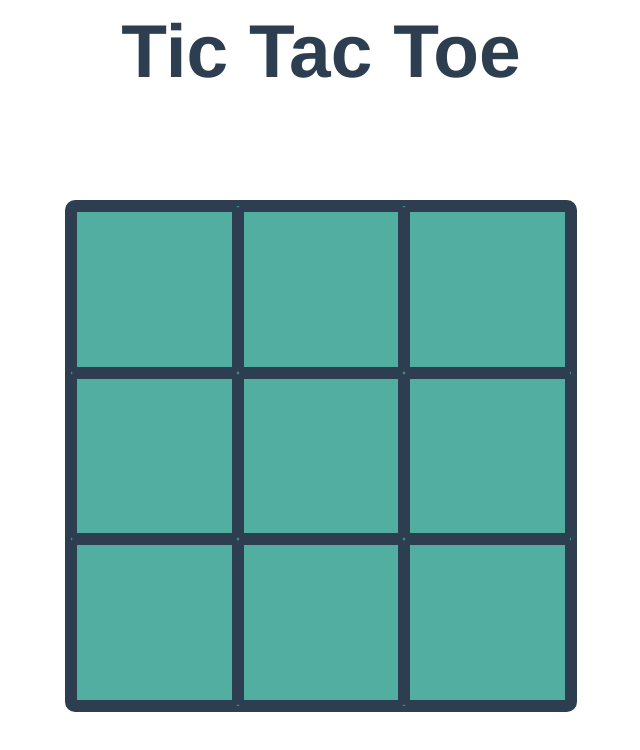
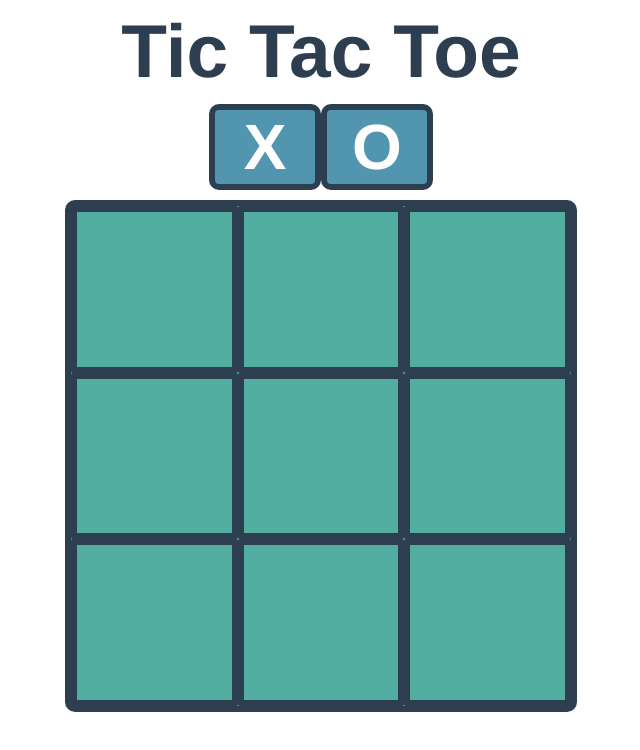
Before and after one commit to FTLam11/fronk-tolks, a Vue app: page / in a window 1280 px wide. Shown: the top 750 px of the page, without its empty margins (319-959 px from the left). Built offline with nearby package versions, Linux system fonts and the light colour scheme.

Commit message:
Always show the control panel

```diff
--- a/src/App.vue
+++ b/src/App.vue
@@ -1,8 +1,8 @@
 <template>
   <div id="app">
     <h3>Tic Tac Toe</h3>
-    <Panel :isActive="activePanel"/>
-    <Board @toggle-panel="togglePanel"/>
+    <Panel />
+    <Board />
   </div>
 </template>
 
@@ -18,13 +18,9 @@ export default {
   },
   data: function() {
     return {
-      activePanel: false
     };
   },
   methods: {
-    togglePanel() {
-      this.activePanel = !this.activePanel;
-    }
   }
 };
 </script>
--- a/src/components/Board.vue
+++ b/src/components/Board.vue
@@ -6,7 +6,7 @@
         :key="idx"
         class="box"
         :class="{ selected: tile.selected }"
-        @click="selectMove(tile)"
+        @click="selectMove(tile, idx)"
       >
         {{ tile.value }}
       </div>
@@ -15,7 +15,7 @@
 </template>
 
 <script>
-const BoardFactory = (tileCount) => {
+const BoardFactory = tileCount => {
   let board = [];
 
   for (let i = 0; i < tileCount; i++) {
--- a/src/components/Panel.vue
+++ b/src/components/Panel.vue
@@ -1,15 +1,12 @@
 <template>
-  <div :class="{ inactive: !isActive }">
-    <div class="control-panel">
-      <div v-for="(move, index) in moves" :key="index" class="move">{{ move }}</div>
-    </div>
+  <div class="control-panel">
+    <div v-for="(move, index) in moves" :key="index" class="move">{{ move }}</div>
   </div>
 </template>
 
 <script>
 export default {
   name: "Panel",
-  props: ["isActive"],
   data: function() {
     return {
       moves: ["X", "O"]
@@ -18,10 +15,6 @@ export default {
 };
 </script>
 <style scoped>
-.inactive {
-  visibility: hidden;
-}
-
 .control-panel {
   display: flex;
   justify-content: center;
```
